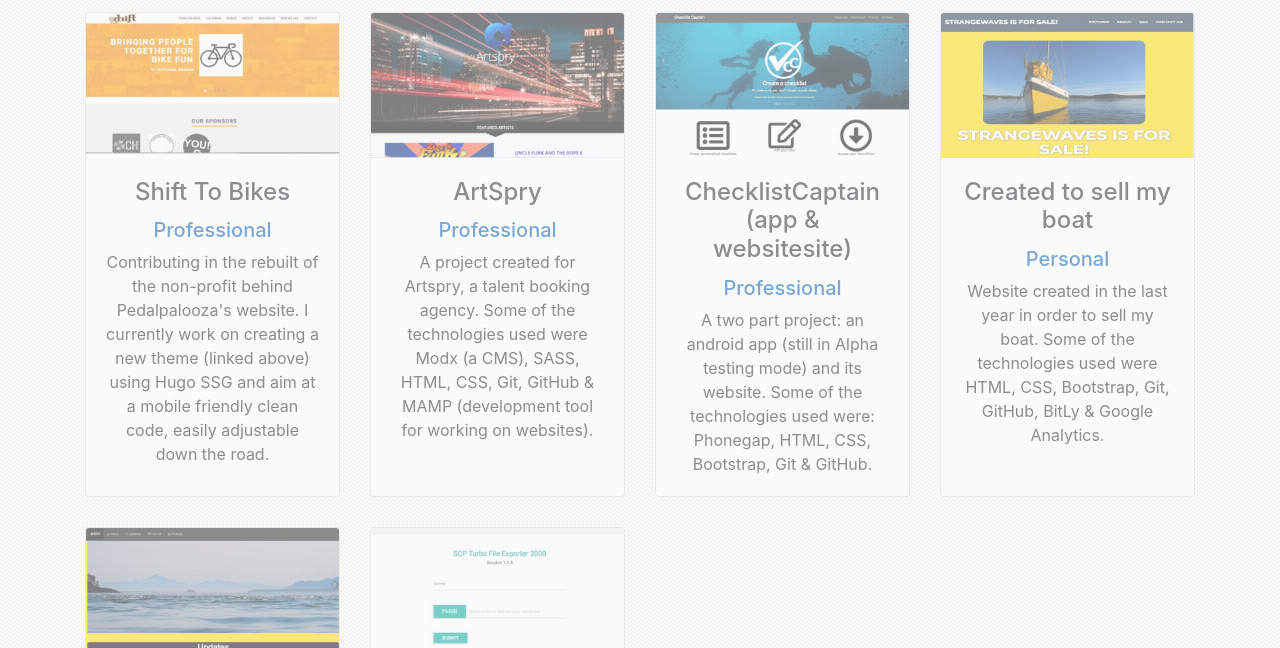
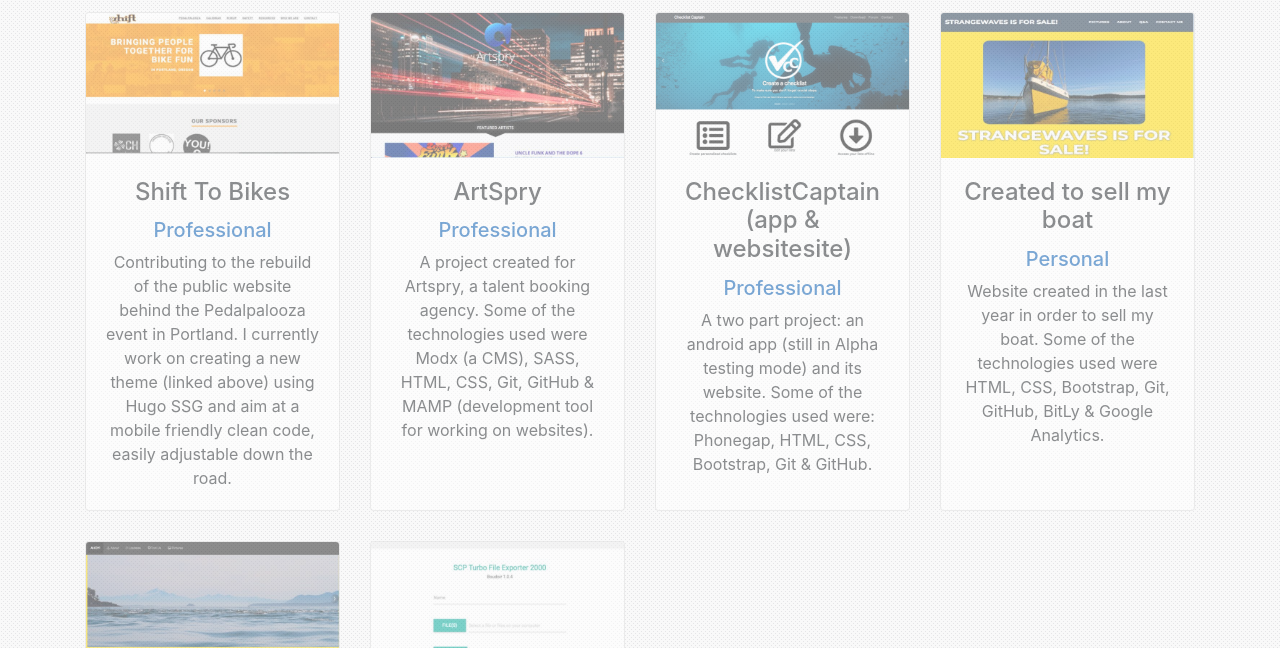
Before and after one commit to stephaniecp/portfolio-archive, a website: page index.html in a window 1280 px wide. Shown: the part 152-800 px from the top of the page. Drawn offline with Linux system fonts and the light colour scheme.

Commit message:
Corrected phase in description for Shift To Bikes project

```diff
--- a/index.html
+++ b/index.html
@@ -97,7 +97,7 @@
               <h5 class="color-subtitle">
                 Professional
               </h5>
-              <p class="card-text">Contributing in the rebuilt of the non-profit behind Pedalpalooza's website. I currently work on creating a new theme (linked above) using Hugo SSG and aim at a mobile friendly clean code, easily adjustable down the road.   </p>
+              <p class="card-text">Contributing to the rebuild of the public website behind the Pedalpalooza event in Portland. I currently work on creating a new theme (linked above) using Hugo SSG and aim at a mobile friendly clean code, easily adjustable down the road.   </p>
             </div>
           </div>
         </div>
```
